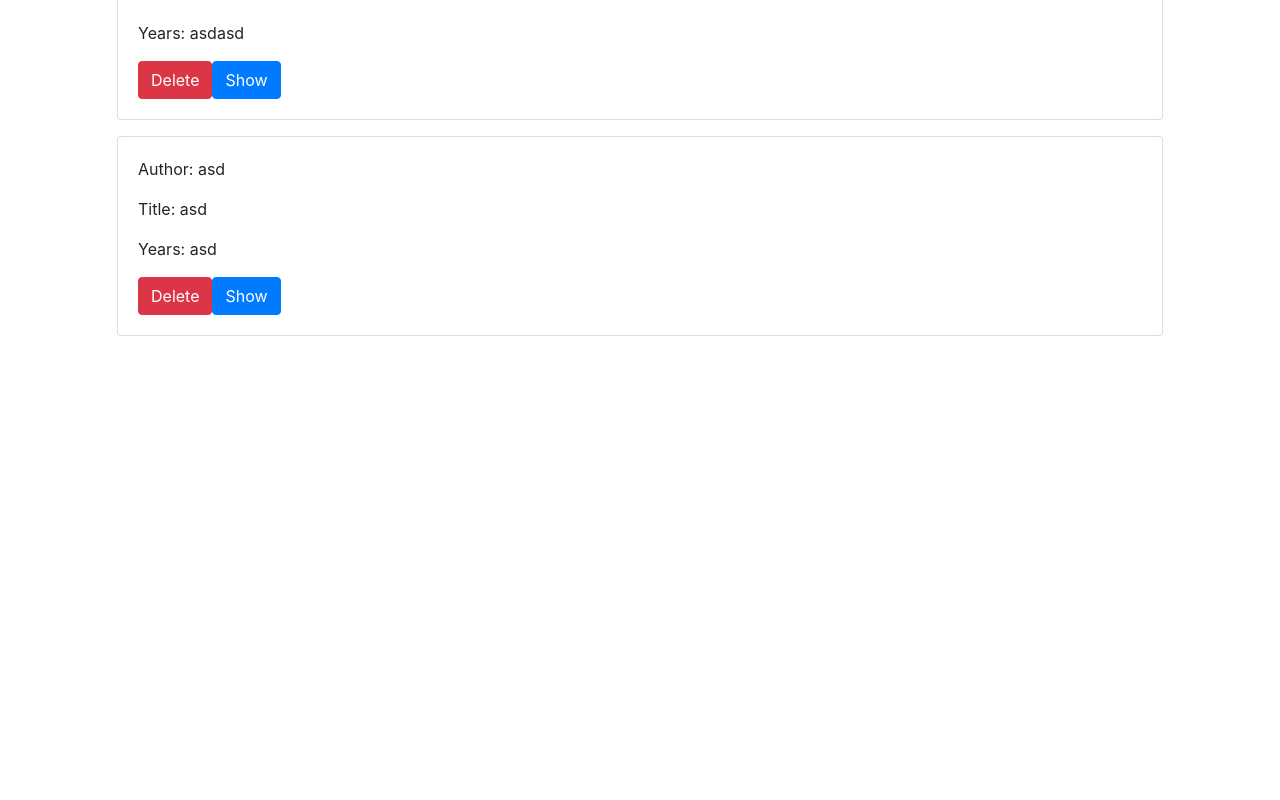
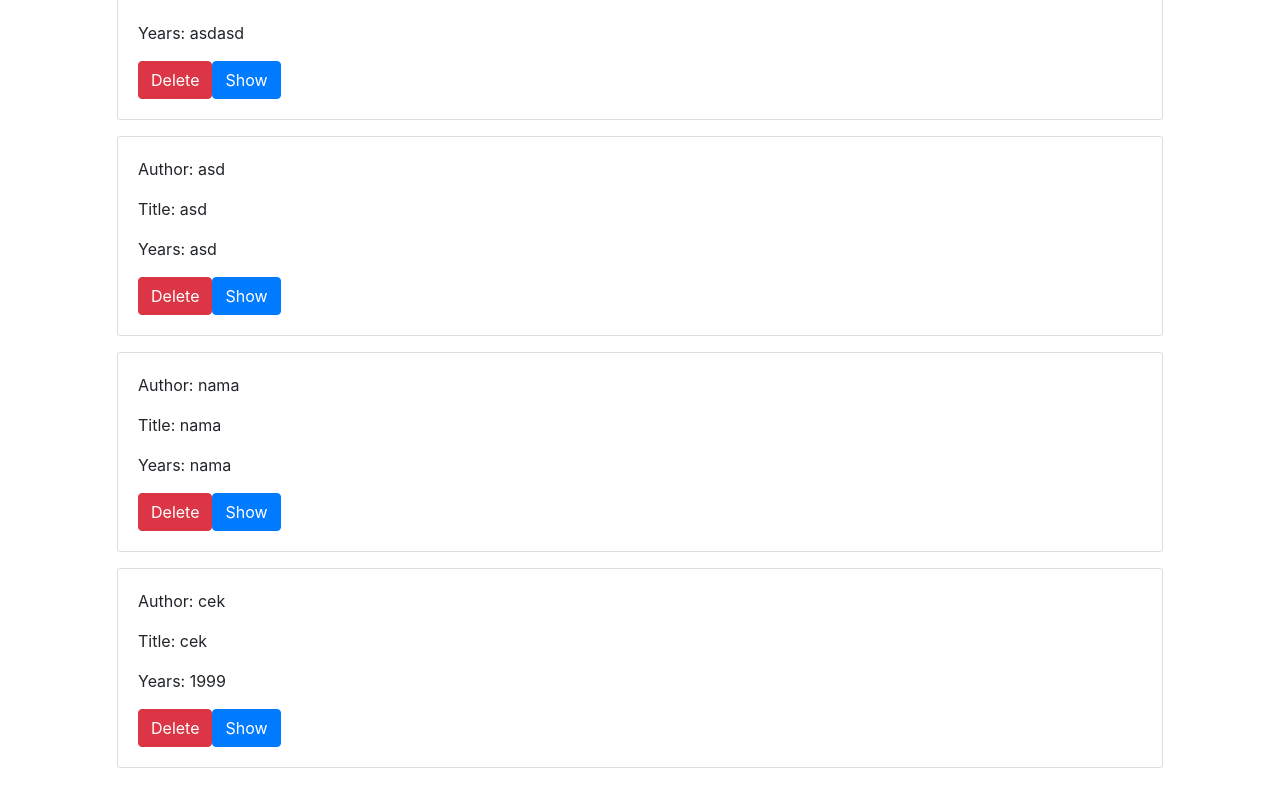
Before and after one commit to sendi-caio/react_post_test, a React (Create React App) app: page /books in a window 1280 px wide. Shown: the part 4432-5232 px from the top of the page. Before the commit the page ends 4800 px from the top, so only its background shows below. Built offline with nearby package versions, Linux system fonts and the light colour scheme; data requests are answered from the project's data file.

Commit message:
show success

```diff
--- a/backend/db.json
+++ b/backend/db.json
@@ -145,6 +145,18 @@
       "author": "asd",
       "years": "asd",
       "id": 22
+    },
+    {
+      "title": "nama",
+      "author": "nama",
+      "years": "nama",
+      "id": 23
+    },
+    {
+      "title": "cek",
+      "author": "cek",
+      "years": "1999",
+      "id": 24
     }
   ]
 }
--- a/src/components/BooksCard.jsx
+++ b/src/components/BooksCard.jsx
@@ -1,9 +1,17 @@
 import React from 'react';
+import { useHistory } from 'react-router-dom'
+import { books } from '../services/api'
 
 const BooksCard = ({ author, title, years, id, handleDelete: onclickDelete, hanldeShow }) => {
 
-  const onClickDelete = (id) => {
+  const history = useHistory()
 
+  const handleDelete = async (id) => {
+    const response = await books.postDelete(id)
+  }
+
+  const onClickShow = (id) => {
+    history.push(`/books/${id}`)
   }
 
   return (
@@ -17,7 +25,7 @@ const BooksCard = ({ author, title, years, id, handleDelete: onclickDelete, hanl
             <button
               type="button"
               className="btn btn-danger"
-              onClick={() => onClickDelete(id)}
+              onClick={handleDelete}
             >
               Delete
             </button>
@@ -27,7 +35,7 @@ const BooksCard = ({ author, title, years, id, handleDelete: onclickDelete, hanl
         <button
           type="button"
           className="btn btn-primary"
-          onClick={() => onClickDelete(id)}
+          onClick={() => onClickShow(id)}
         >
           Show
           </button>
--- a/src/pages/books/BooksCreate.jsx
+++ b/src/pages/books/BooksCreate.jsx
@@ -28,7 +28,6 @@ const BookCreate = () => {
       history.push(`/books/${response.data.id}`)
     }
   }
-
 
   return (
     <div className="card m-3">
--- a/src/pages/books/BooksList.jsx
+++ b/src/pages/books/BooksList.jsx
@@ -42,9 +42,8 @@ function BooksList() {
             author={item.author}
             title={item.title}
             years={item.years}
-            handleShow = {handleClickShow}
+            id={item.id}
             onClickCard={handleDelete}
-            contentId={item.id}
           />
         ))
       }
--- a/src/pages/books/BooksSingle.jsx
+++ b/src/pages/books/BooksSingle.jsx
@@ -32,7 +32,11 @@ const BooksSingle = () => {
         data
         && (
           <BooksCard
-            content={data.title}
+            key={data.id}
+            author={data.author}
+            title={data.title}
+            years={data.years}
+            contentId={data.id}
 
           />
         )
```
